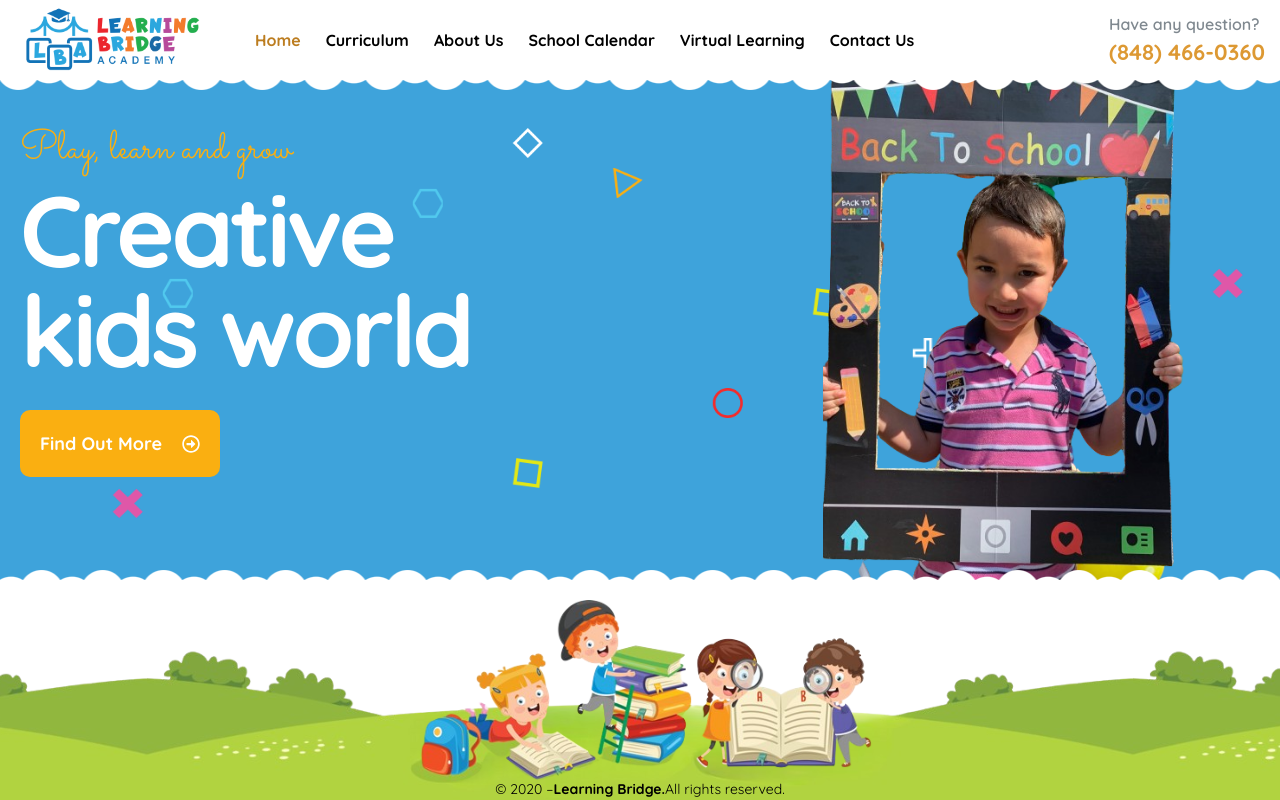
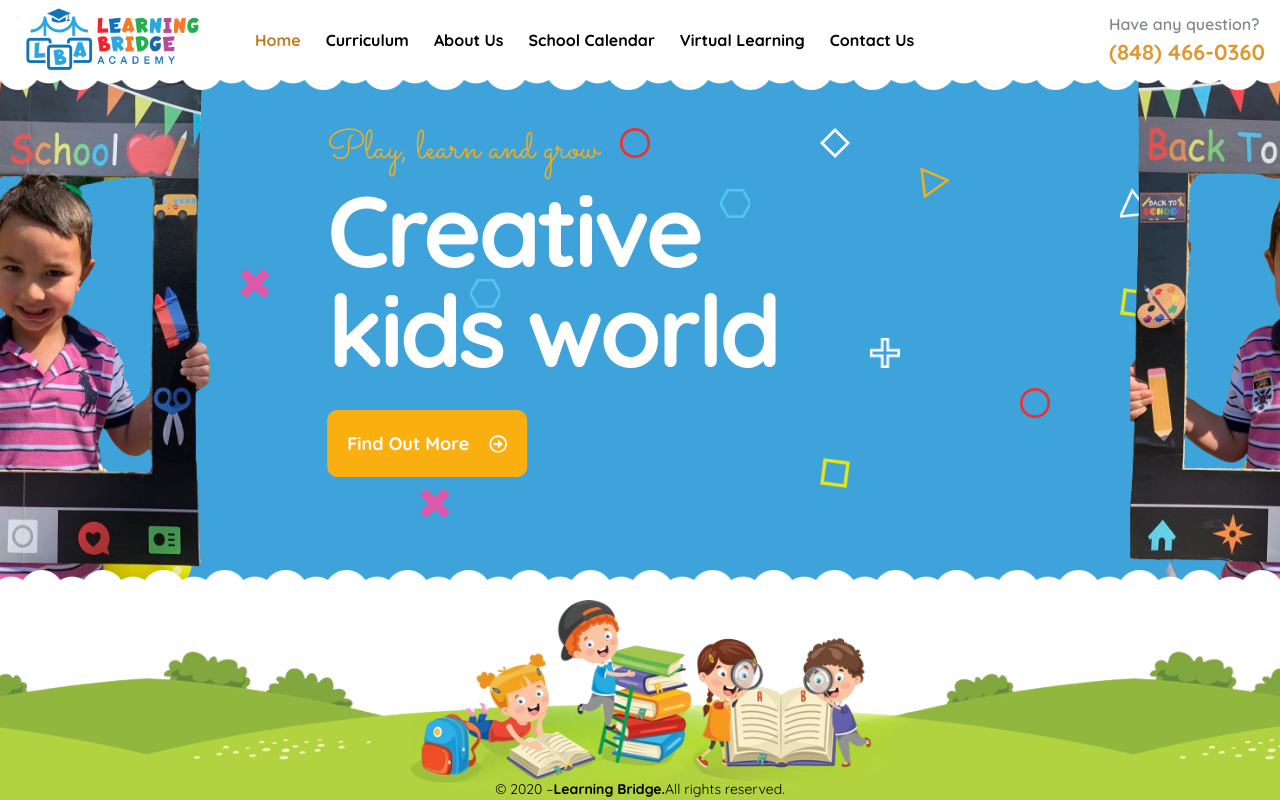
Before and after one commit to Zhybuliou/learningbridge, a React (Vite) app: page /freehold in a window 1280 px wide. Built offline with nearby package versions, Linux system fonts and the light colour scheme.

Commit message:
feat: add style by slider

```diff
--- a/src/components/slider/Slider.tsx
+++ b/src/components/slider/Slider.tsx
@@ -68,7 +68,7 @@ const ImageBG = [
     alt: '7',
     time: 300,
     positionX: 250,
-    positionY: 900,
+    positionY: 550,
     speed: -4,
   },
   {
@@ -76,7 +76,7 @@ const ImageBG = [
     alt: '9',
     time: 900,
     positionX: 100,
-    positionY: 1000,
+    positionY: 800,
     speed: 5,
   },
   {
@@ -92,7 +92,7 @@ const ImageBG = [
     alt: '11',
     time: 580,
     positionX: 40,
-    positionY: 1300,
+    positionY: 300,
     speed: 5,
   },
   {
@@ -204,6 +204,51 @@ export default function SimpleSlider() {
               }}
             />
           </div>
+          <div
+            className="main-page-slide"
+            onMouseMove={(ev) => handleMouseMove(ev)}
+            onMouseLeave={() => setMousePosition({ left: 0, top: 0 })}
+          >
+            {ImageBG.map((el) => {
+              return (
+                <animated.div
+                  className="parallax-image"
+                  style={FunStyle(el.time)}
+                  key={el.alt}
+                >
+                  <img
+                    key={el.alt}
+                    className="parallax-image"
+                    style={{
+                      top: el.positionX,
+                      left: el.positionY,
+                      transform: `translateX(${
+                        (window.innerWidth - MousePosition.top * el.speed) / 100
+                      }px) translateY(${
+                        (window.innerHeight - MousePosition.left * el.speed) /
+                        100
+                      }px)`,
+                    }}
+                    src={el.url}
+                    alt={el.alt}
+                  />
+                </animated.div>
+              );
+            })}
+            <div className="main-page-slide-content">
+              <p>Play, learn and grow</p>
+              <h4>Creative kids world</h4>
+              <Link to="/">
+                Find Out More <FaRegArrowAltCircleRight />
+              </Link>
+            </div>
+            <div
+              className="main-pages-slide-image"
+              style={{
+                backgroundImage: `url(${kidOneImg})`,
+              }}
+            />
+          </div>
         </Slider>
       </div>
     </div>
```
